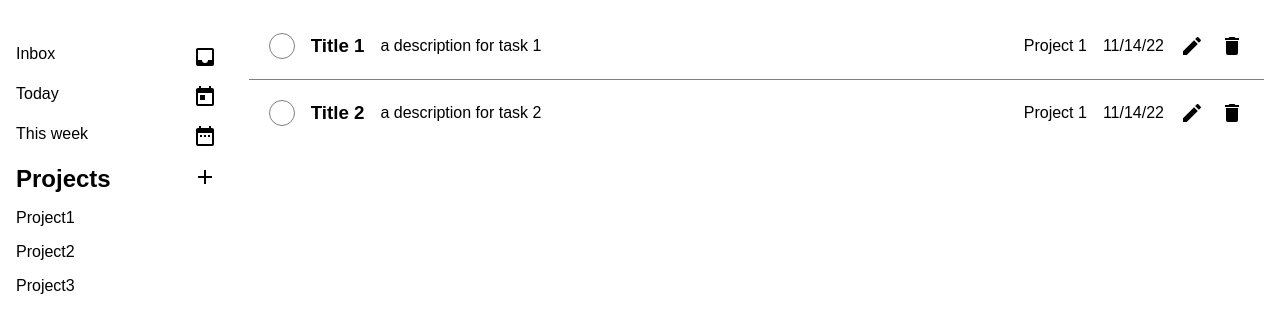
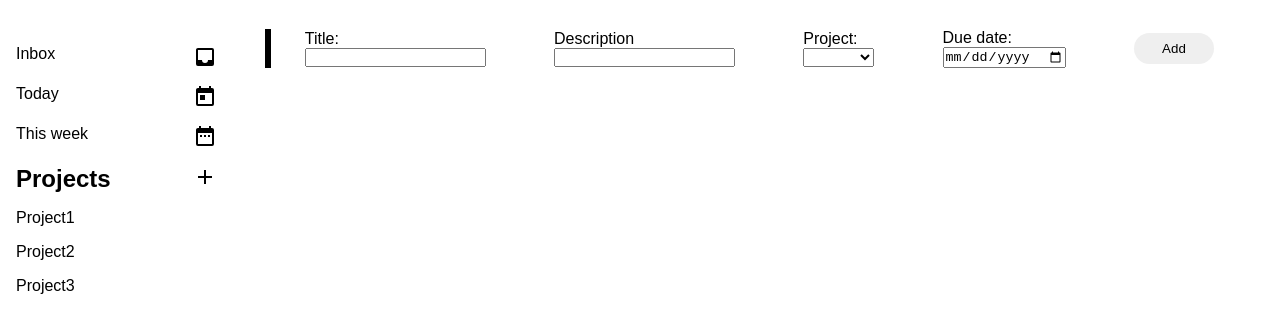
Before and after one commit to JackAgtual/to-do-list, a website built with webpack: page dist/index.html in a window 1280 px wide. Both pictures are taken after a click on the button "Add Task". Shown: the part 56-388 px from the top of the page. Built offline with nearby package versions, Linux system fonts and the light colour scheme.

Commit message:
Adding form to add new task; hard-coding project drop down

```diff
--- a/src/index.js
+++ b/src/index.js
@@ -6,7 +6,5 @@ import TaskMgr from './taskMgr'
 const domController = TaskDom();
 const taskMgr = TaskMgr();
 
-domController.clearTasks();
-taskMgr.addTask('Title 1', 'a description for task 1', 'Project 1', '11/14/22')
-taskMgr.addTask('Title 2', 'a description for task 2', 'Project 1', '11/14/22')
-domController.addTaskList(taskMgr.getTaskList());
+const addTask = document.querySelector('#add-task');
+addTask.addEventListener('click', domController.inputNewTask)
--- a/src/styles.css
+++ b/src/styles.css
@@ -94,3 +94,16 @@ li > button {
     height: 1.5rem;
     width: 1.5rem;
 }
+
+form {
+    display: flex;
+    justify-content: space-around;
+    align-items: center;
+    margin: 1rem 2rem;
+    border-left: 6px solid black;
+}
+
+.form-element {
+    display: flex;
+    flex-direction: column;
+}
--- a/src/taskDom.js
+++ b/src/taskDom.js
@@ -2,13 +2,20 @@ import pencil  from './icons/pencil.svg'
 import trash from './icons/trash.svg'
 
 export default function TaskDom() {
+
+    const _getContent = () => document.getElementById('content');
+    let _currentlyInputtingTask = false;
+    const _tasks = [];
+
     const clearTasks = () => {
-        const content = document.querySelector('#content');
+        const content = _getContent();
         content.innerHTML = '';
     }
 
     const addTask = task => {
-        const content = document.querySelector('#content');
+        _tasks.push(task);
+
+        const content = _getContent()
 
         const taskDiv = document.createElement('div');
         taskDiv.classList.add('task');
@@ -32,9 +39,68 @@ export default function TaskDom() {
         });
     }
 
+    const inputNewTask = () => {
+        if (_currentlyInputtingTask) return;
+        _currentlyInputtingTask = true;
+
+        const content = _getContent();
+
+        const form = document.createElement('form');
+
+        form.innerHTML = `
+            <div class="form-element">
+                <label for="title">Title:</label>
+                <input type="text" id="title">
+            </div>
+
+            <div class="form-element">
+                <label for="description">Description</label>
+                <input type="text" id="description">
+            </div>
+
+            <div class="form-element">
+                <label for="project">Project:</label>
+                <select name="project" id="project">
+                    <option value="none"></option>
+                    <option value="Project1">Project1</option>
+                    <option value="Project2">Project2</option>
+                    <option value="Project3">Project3</option>
+                </select>
+            </div>
+
+            <div class="form-element">
+                <label for="due-date">Due date:</label>
+                <input type="date" id="due-date">
+            </div>
+
+            <button id="add-task-submit">Add</button>
+        `;
+
+        content.appendChild(form);
+
+        const submitBtn = document.getElementById('add-task-submit');
+        submitBtn.addEventListener('click', e => {
+            e.preventDefault();
+
+            _currentlyInputtingTask = false;
+
+            addTask({
+                title: document.getElementById('title').value,
+                description: document.getElementById('description').value,
+                project: document.getElementById('project').value,
+                dueDate: document.getElementById('due-date').value,
+            });
+
+            form.remove();
+
+            console.log(_tasks)
+        })
+    }
+
     return {
         clearTasks,
         addTask,
-        addTaskList
+        addTaskList,
+        inputNewTask
     };
 }
```
Also changed, not shown: dist/index.html, dist/main.js.
